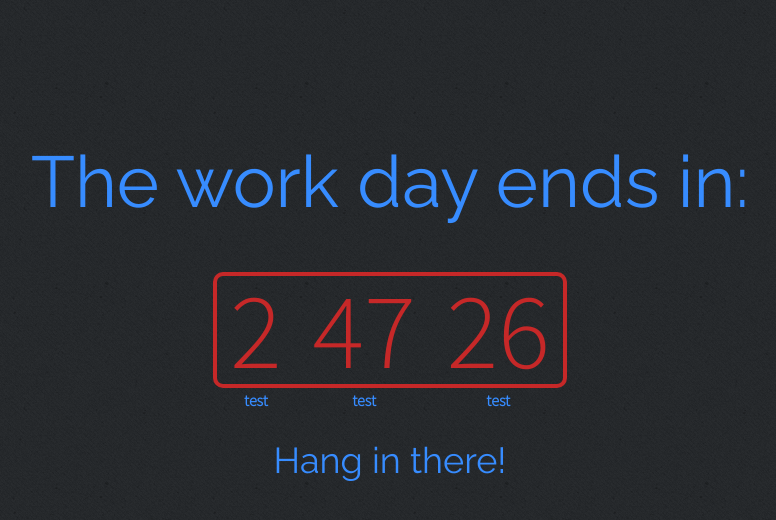
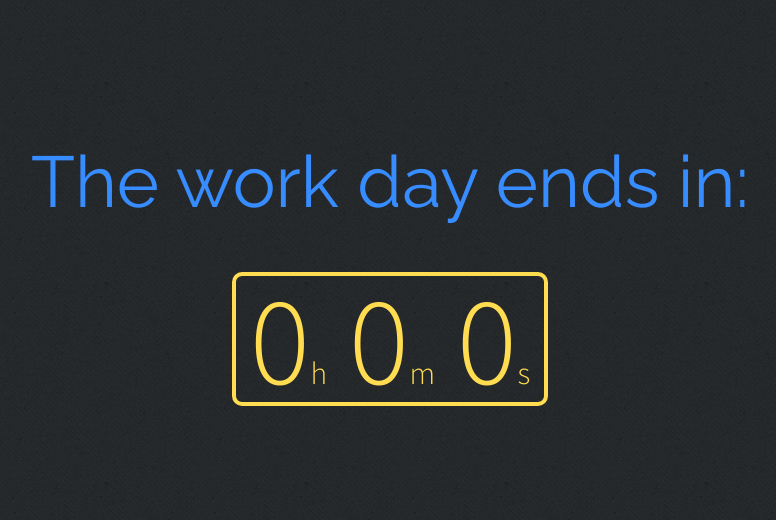
Before and after one commit to CelestialCreator/TimeUntilFive, a website: page index.html in a window 1280 px wide. Shown: the whole page, without its empty margins (250-1026 px from the left). Drawn offline with nearby package versions, Linux system fonts and the light colour scheme.

Commit message:
Redesigned the countdown
Labels are now single-letters inline with the numbers

```diff
--- a/index.html
+++ b/index.html
@@ -27,49 +27,30 @@
 </head>
 <body>
 	<div class="container">
-		<h1>The work day ends in:</h1>
+		<h1 id="title">The work day ends in:</h1>
 
 		<div class="countdown-container">
 			<div class="countdown">
 				<span class="unit">
-					<span class="value">2</span>
-					<!-- <span class="unit-label">Hours</span> -->
+					<span id="hours" class="value">0</span>
+					<span class="unit-label">h</span>
 				</span>
-				<!-- <div style="display: inline-table; vertical-align: top; font-size: 6em;">:</div> -->
 				<span class="unit">
-					<span class="value">47</span>
-					<!-- <span class="unit-label">Minutes</span> -->
+					<span id="minutes" class="value">0</span>
+					<span class="unit-label">m</span>
 				</span>
-				<!-- <div style="display: inline-table; vertical-align: top; font-size: 6em;">:</div> -->
 				<span class="unit">
-					<span class="value">26</span>
-					<!-- <span class="unit-label">Seconds</span> -->
+					<span id="seconds" class="value">0</span>
+					<span class="unit-label">s</span>
 				</span>
 			</div>
 		</div>
 
-		<h2>Hang in there!</h2>
-		<!-- <section id="countdown">
-			<div class="countdown-container">
-				<div class="unit">
-					<div class="box">2</div>
-					<div class="unit-label">Hours</div>
-				</div>
-				<div class="unit">
-					<div class="box">02</div>
-					<div class="unit-label">Minutes</div>
-				</div>
-				<div class="unit">
-					<div class="box">02</div>
-					<div class="unit-label">Seconds</div>
-				</div>
-			</div>
-		</section> -->
+		<h2 id="moral-support"></h2>
 
 		<noscript>
 			<p class="message">Please enable Javascript to view the timer.</p>
 		</noscript>
-		<!-- <p id="demo"></p> -->
 	</div>
 </body>
 </html>
--- a/res/sass/main.scss
+++ b/res/sass/main.scss
@@ -33,7 +33,7 @@
 // Import SASS files here (Must be imported after initializing Skel)
 
 $text-color: #378CFF;
-$box-color: #C62828;
+$box-color: #FFDC50;
 
 h1 {
 	font-size: 4em;
@@ -41,14 +41,6 @@ h1 {
 
 h2 {
 	font-size: 2em;
-}
-
-.box {
-	font-size: 72pt;
-}
-
-.unit-label {
-	font-size: 14pt;
 }
 
 body {
@@ -74,7 +66,7 @@ h2 {
 
 .message {
 	margin-bottom: 2.7em;
-	color: #FFDC50;
+	color: $box-color;
 	text-align: center;
 	font-size: 24px;
 	font-family: 'Source Sans Pro', sans-serif;
@@ -86,7 +78,7 @@ h2 {
 }
 
 .countdown {
-	color: #C62828;
+	color: $box-color;
 	font-family: 'Source Sans Pro', sans-serif;
 	text-align: center;
 
@@ -95,33 +87,29 @@ h2 {
 	border-radius: 10px;
 }
 
+.unit:first-child {
+	margin-left: 0.75em;
+}
+
+.unit:last-child {
+	margin-right: 0.75em;
+}
+
 .unit {
-	margin: 0 0.75em;
+	margin: 0 0.5em;
 	display: inline-block;
 	text-align: center;
+	position: relative;
 }
 
 .value {
-	display: block;
-	font-size: 6em;
+	font-size: 7em;
 	position: relative;
 }
 
-.value:after {
-	content: "test";
-    position: absolute;
-    font-size: 1rem;
-    font-weight: bold;
-    bottom: -1.5em;
-    color: #378CFF;
-    display: block;
-    text-align: center;
-    width: 100%;
-}
-
 .unit-label {
-	color: $text-color;
-	font-weight: bold;
+	margin-left: -0.1em;
+	font-size: 1.75em;
 }
 
 footer {
```
Also changed, not shown: res/css/main.css.
